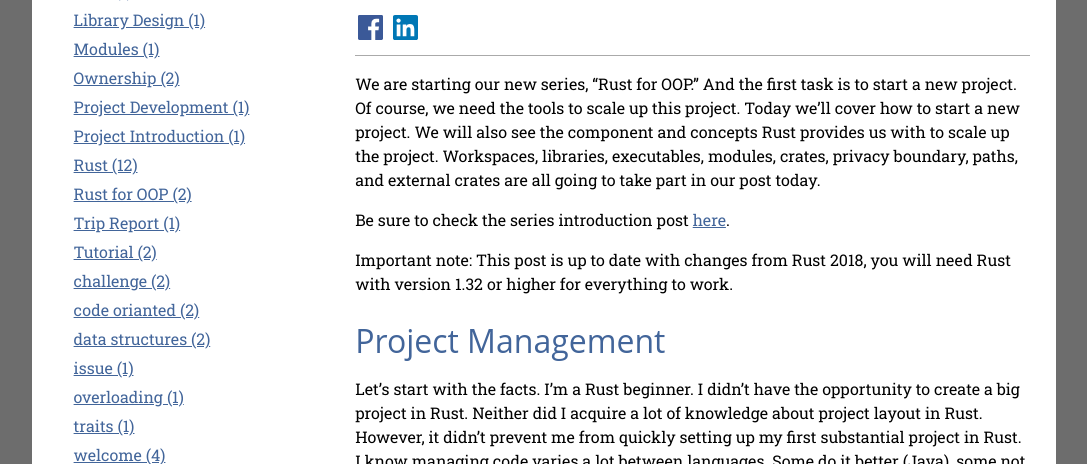
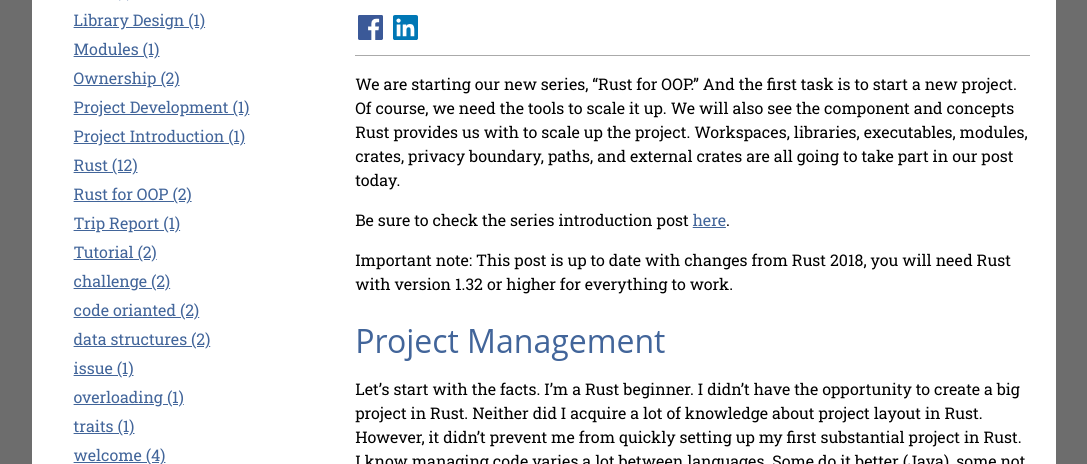
Before and after one commit to oribenshir/afternoon_rusting, a Jekyll site: the page built from _posts/2019-05-18-project-management.md, in a window 1280 px wide and 900 px high, cut to the strip 436-900 px from the top of the window. Shown: the whole strip, without its empty margins (96-1183 px from the left). Built offline with Jekyll 4.4.1, drawn with Linux system fonts in a browser that asks for light colours; nearby versions of some CDN libraries.

Commit message:
Update 2019-05-18-project-management.md
Some small fixes

```diff
--- a/_posts/2019-05-18-project-management.md
+++ b/_posts/2019-05-18-project-management.md
@@ -6,7 +6,7 @@ tags: [Rust, Rust for OOP, Creates, Modules, Tutorial]
 excerpt_separator: <!--more-->
 ---
 
-We are starting our new series, "Rust for OOP." And the first task is to start a new project. Of course, we need the tools to scale up this project. Today we'll cover how to start a new project. We will also see the component and concepts Rust provides us with to scale up the project. Workspaces, libraries, executables, modules, crates, privacy boundary, paths, and external crates are all going to take part in our post today. <!--more-->
+We are starting our new series, "Rust for OOP." And the first task is to start a new project. Of course, we need the tools to scale it up. We will also see the component and concepts Rust provides us with to scale up the project. Workspaces, libraries, executables, modules, crates, privacy boundary, paths, and external crates are all going to take part in our post today. <!--more-->
 
 Be sure to check the series introduction post [here]({{site.url}}/{% post_url 2019-05-15-rust-for-oop %} "Series Introduction").
 
```
